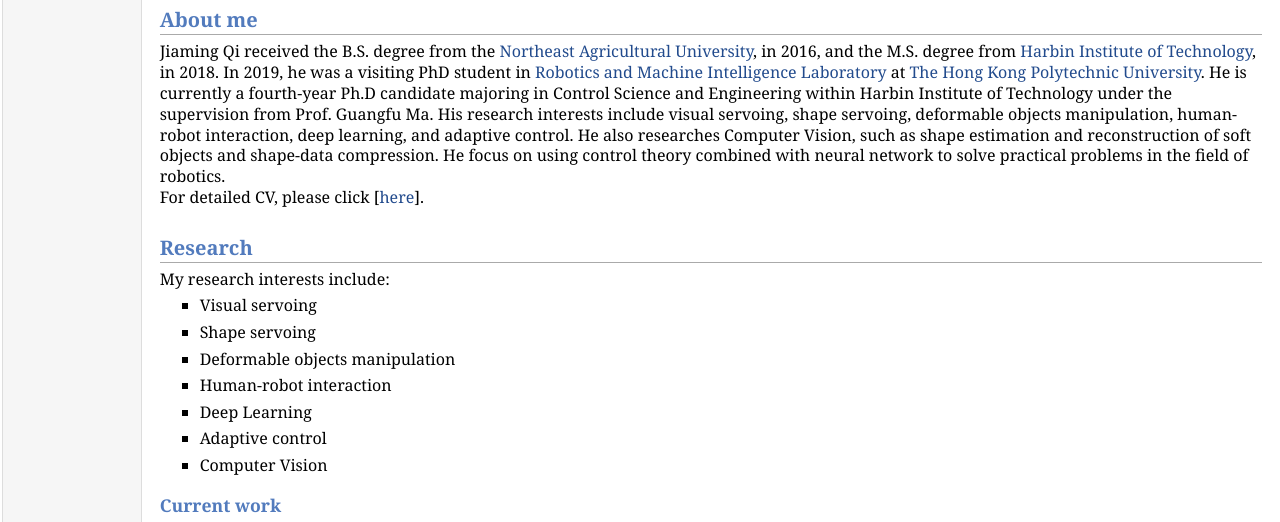
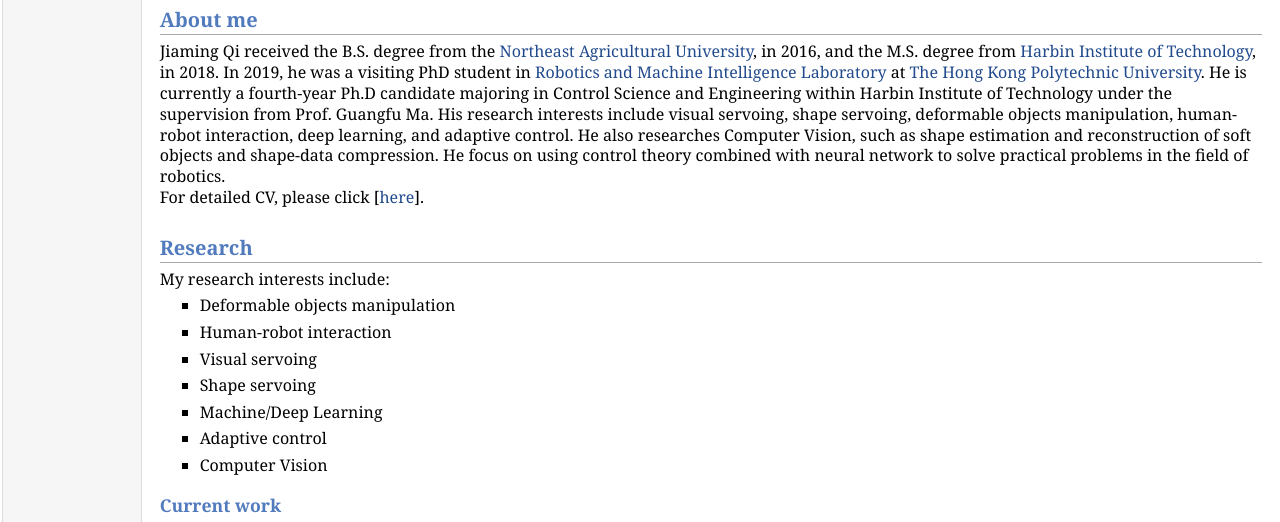
Before and after one commit to JiamingQi-Tom/JiamingQi-Tom.github.io, a plain HTML site: page index.html in a window 1280 px wide. Shown: the part 263-785 px from the top of the page. Drawn offline with Linux system fonts and the light colour scheme.

Commit message:
Update index.html

```diff
--- a/index.html
+++ b/index.html
@@ -47,15 +47,15 @@ Tel: +86 18646086707
 <h2>Research</h2>
 <p>My research interests include: </p>
 <ul>
-<li><p>Visual servoing  </p>
+<li><p>Deformable objects manipulation</p>
 </li>
-<li><p>Shape servoing  </p>
+<li><p>Human-robot interaction</p>
 </li>
-<li><p>Deformable objects manipulation  </p>
+<li><p>Visual servoing</p>
 </li>
-<li><p>Human-robot interaction  </p>
+<li><p>Shape servoing</p>
 </li>
-<li><p>Deep Learning</p>
+<li><p>Machine/Deep Learning</p>
 </li>
 <li><p>Adaptive control</p>
 </li>
```
